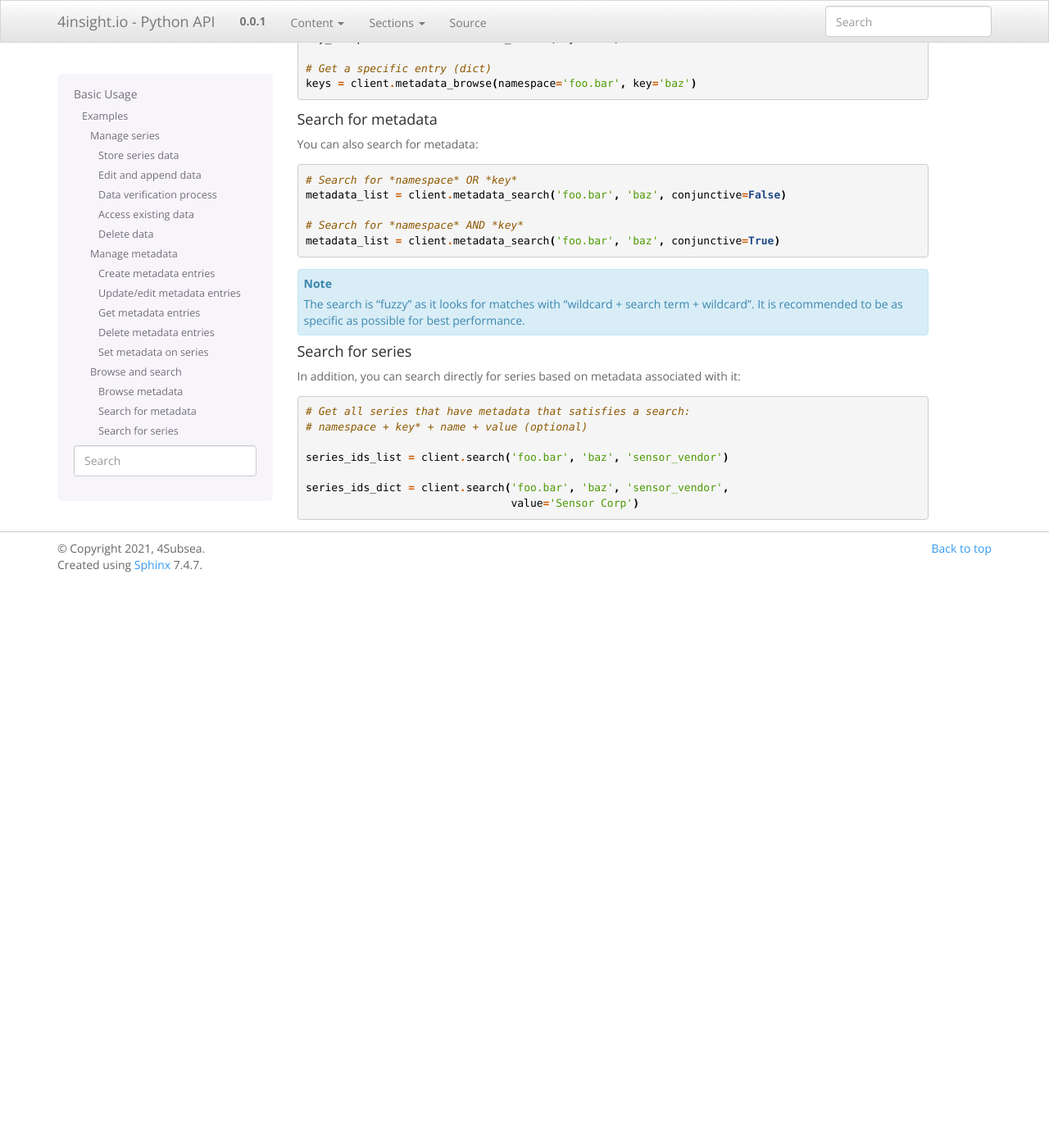
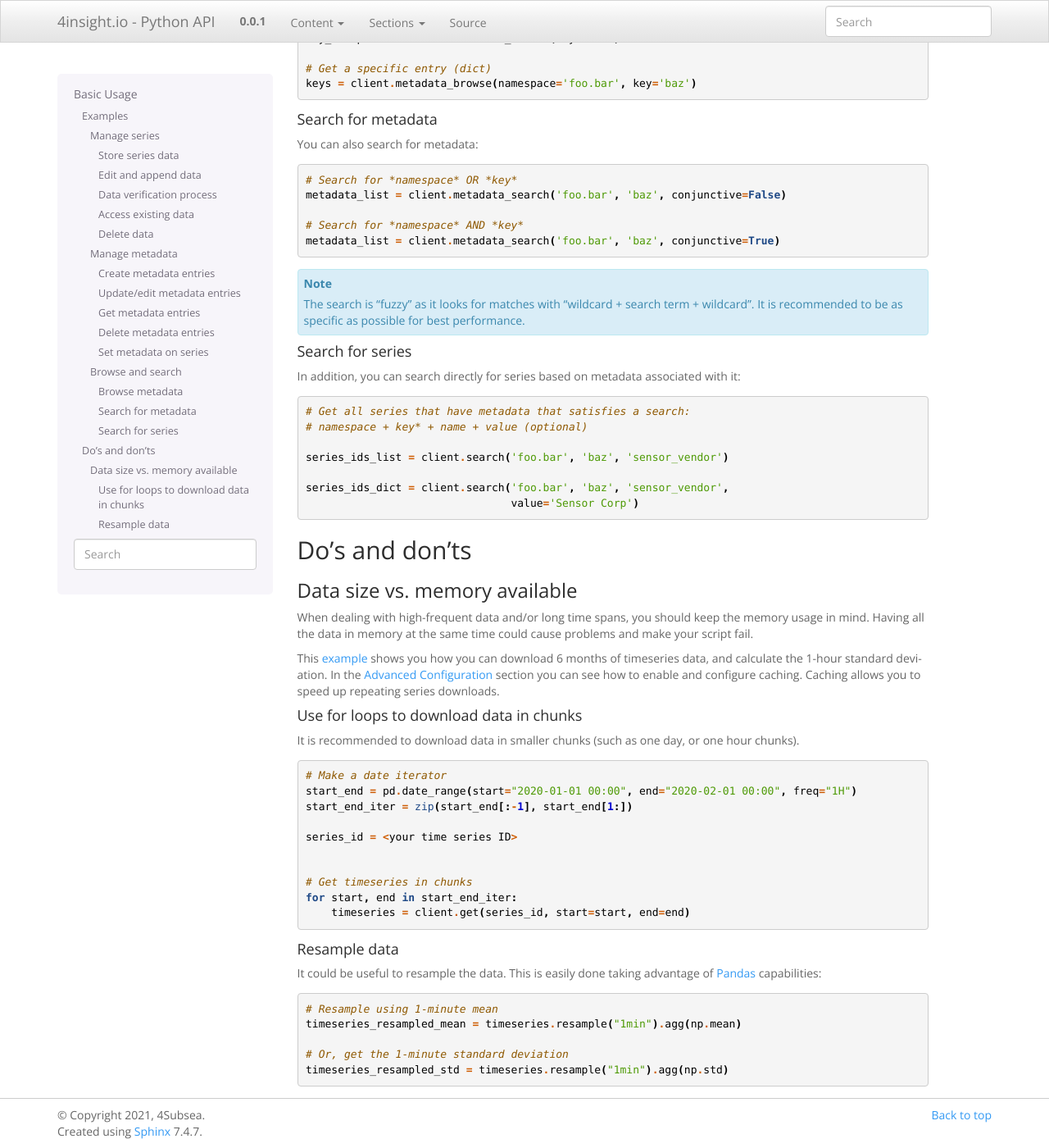
Before and after one commit to 4Subsea/drio-python, a Sphinx documentation site: the page built from docs/basic_usage.rst, in a window 1280 px wide and 1400 px high, scrolled down 3723 px. Shown: the whole window at 82% size. Built offline with Sphinx 7.4.7, drawn with Linux system fonts in a browser that asks for light colours; before the commit the page ends 4432 px from its top, so only the background shows below that.

Commit message:
doc: dst-58 add dos and donts section

```diff
--- a/docs/basic_usage.rst
+++ b/docs/basic_usage.rst
@@ -260,4 +260,51 @@
                                     value='Sensor Corp')
 
 
+Do's and don'ts
+***************
+
+Data size vs. memory available
+==============================
+
+When dealing with high-frequent data and/or long time spans, you should
+keep the memory usage in mind. Having all the data in memory at the same time could
+cause problems and make your script fail.
+
+This :ref:`example<example_download_resample>` shows you how you can download
+6 months of timeseries data, and calculate the 1-hour standard deviation.
+In the :ref:`Advanced Configuration` section you can see how to enable and configure
+caching. Caching allows you to speed up repeating series downloads.
+
+Use for loops to download data in chunks
+----------------------------------------
+It is recommended to download data in smaller chunks (such as one day, or one hour
+chunks).
+
+.. code-block:: python
+
+    # Make a date iterator
+    start_end = pd.date_range(start="2020-01-01 00:00", end="2020-02-01 00:00", freq="1H")
+    start_end_iter = zip(start_end[:-1], start_end[1:])
+
+    series_id = <your time series ID>
+
+
+    # Get timeseries in chunks
+    for start, end in start_end_iter:
+        timeseries = client.get(series_id, start=start, end=end)
+
+Resample data
+-------------
+It could be useful to resample the data. This is easily done taking advantage of `Pandas`_ capabilities:
+
+.. code-block:: python
+
+    # Resample using 1-minute mean
+    timeseries_resampled_mean = timeseries.resample("1min").agg(np.mean)
+
+    # Or, get the 1-minute standard deviation
+    timeseries_resampled_std = timeseries.resample("1min").agg(np.std)
+
+
 .. _DataReservoir.io: https://www.datareservoir.io/
+.. _Pandas: https://pandas.pydata.org/
--- a/docs/conf.py
+++ b/docs/conf.py
@@ -39,6 +39,7 @@
     "sphinx.ext.autodoc",
     "sphinx.ext.napoleon",
     "sphinx.ext.intersphinx",
+    "sphinx.ext.autosectionlabel",
 ]
 
 # Napoleon settings
--- a/docs/cookbook.rst
+++ b/docs/cookbook.rst
@@ -78,6 +76,41 @@
     df = pd.DataFrame(data_dict)
 
 
+.. _example_download_resample:
+
+Work with large amount of data
+******************************
+When working with large data sizes (long time spans and/or high sampling frequency),
+it is often useful to download data in chunks and resample so that you don't have
+all the data in memory at the same time. Let's see how you can download 6 months of
+data and get the 1-hour standard deviation::
+
+    import numpy as np
+    import datareservoirio as drio
+
+
+    auth = drio.Authenticator()
+    client = drio.Client(auth)
+
+    start_end = pd.date_range(start="2020-01-01 00:00", end="2020-06-01 00:00", freq="1D")
+    start_end_iter = zip(start_end[:-1], start_end[1:])
+
+    series_id = <your time series ID>
+
+
+    result = pd.Series()
+    for start, end in start_end_iter:
+        timeseries = client.get(series_id, start=start, end=end)
+
+        result = pd.concat([result, timeseries.resample("1H").agg(np.std)])
+
+
+
+
+
+
+
+
 
 .. _Matplotlib: https://matplotlib.org/
 .. _Pandas: https://pandas.pydata.org/
```
Also changed, not shown: other parts of docs/cookbook.rst (+0 -2 lines).
